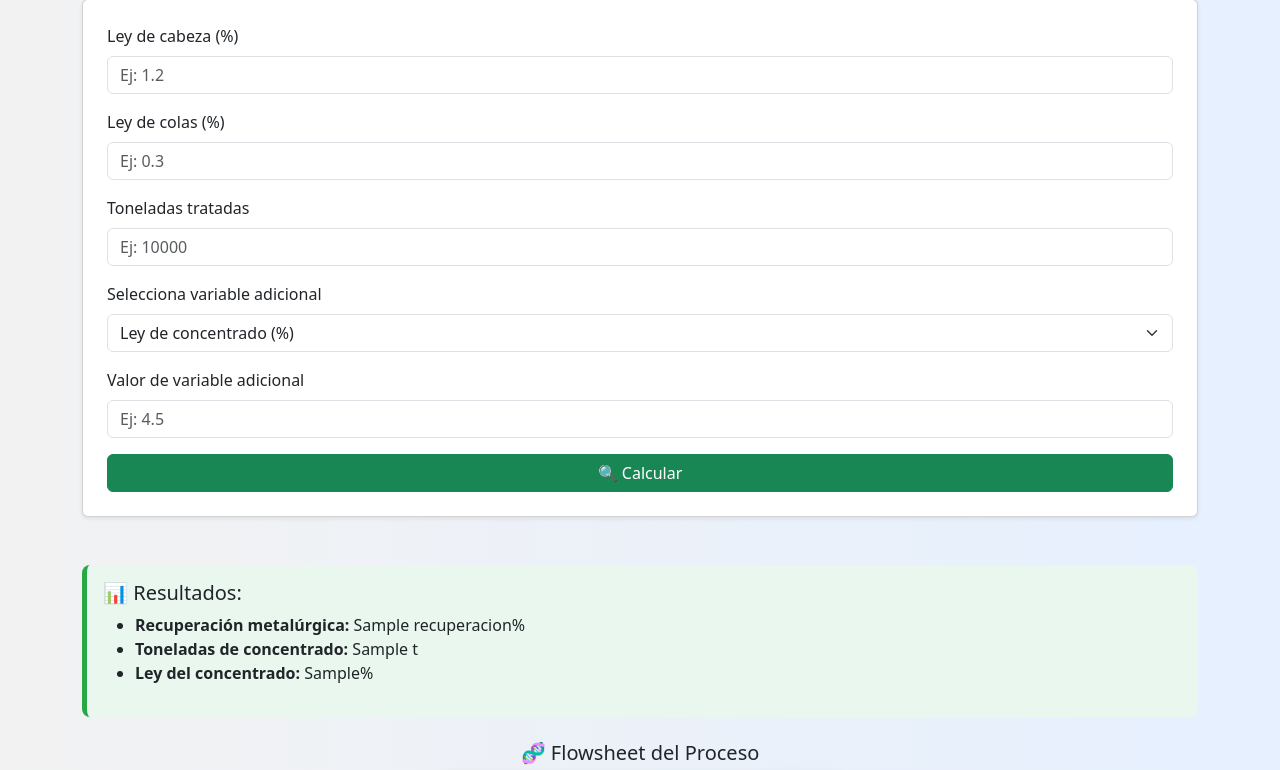
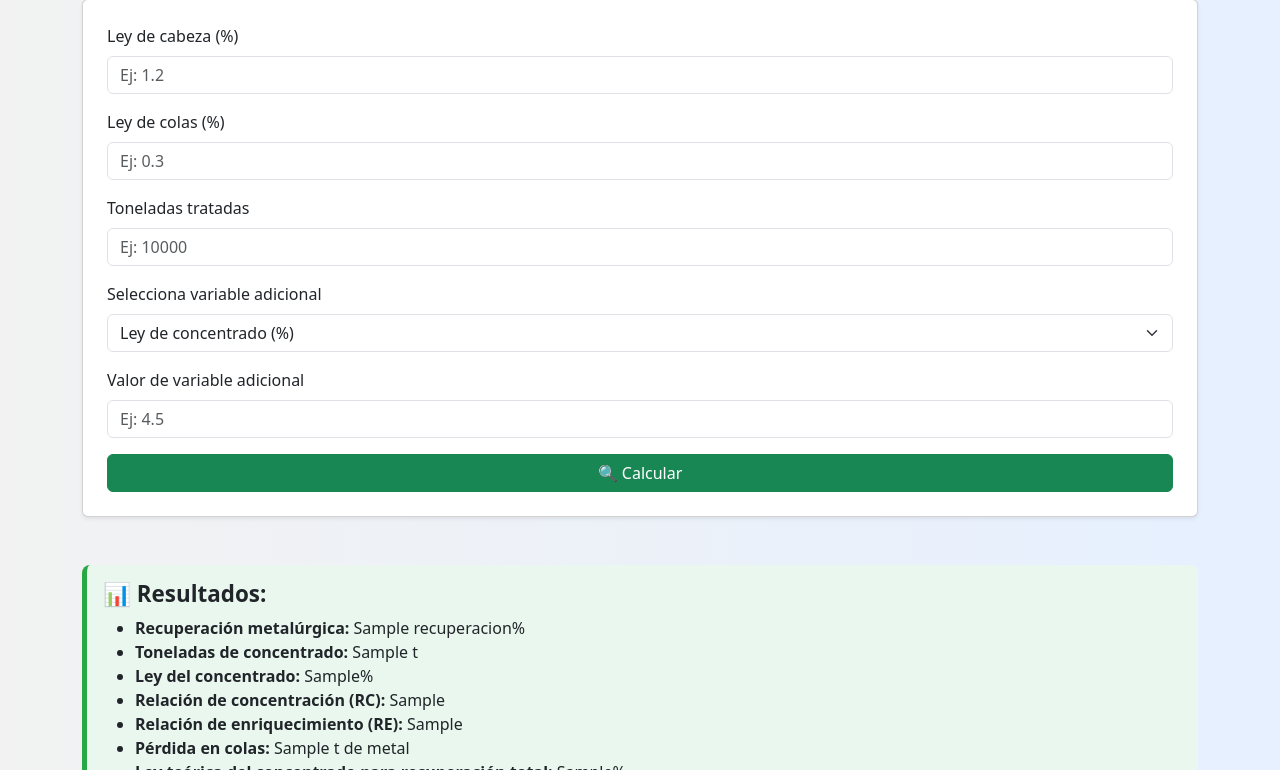
Before and after one commit to JorgeJC84/calculadora-metalurgica-v2, a Flask app: template templates/index.html in a window 1280 px wide. Shown: the part 111-881 px from the top of the page. Run offline with Flask 3, Linux system fonts and the light colour scheme; the template is opened without the code that fills it: most values are stand-ins (such as "Sample title", 1, 10 or a date in 2020); grey boxes marked "Sample" are stand-in pictures.

Commit message:
index.html

```diff
--- a/templates/index.html
+++ b/templates/index.html
@@ -16,6 +16,11 @@
             border-left: 5px solid #28a745;
             padding: 1rem;
             border-radius: 0.5rem;
+        }
+        .titulo {
+            font-size: 1.4rem;
+            font-weight: 600;
+            margin-bottom: 0.5rem;
         }
     </style>
 </head>
@@ -56,14 +61,26 @@
                 {% if resultado.error %}
                     <p class="text-danger">{{ resultado.error }}</p>
                 {% else %}
-                    <h5>📊 Resultados:</h5>
-                    <ul>
+                    <h5 class="titulo">📊 Resultados:</h5>
+                    <ul class="mb-2">
                         <li><strong>Recuperación metalúrgica:</strong> {{ resultado.recuperacion }}%</li>
                         {% if resultado.toneladas_concentrado %}
                             <li><strong>Toneladas de concentrado:</strong> {{ resultado.toneladas_concentrado }} t</li>
                         {% endif %}
                         {% if resultado.ley_concentrado %}
                             <li><strong>Ley del concentrado:</strong> {{ resultado.ley_concentrado }}%</li>
+                        {% endif %}
+                        {% if resultado.RC %}
+                            <li><strong>Relación de concentración (RC):</strong> {{ resultado.RC }}</li>
+                        {% endif %}
+                        {% if resultado.RE %}
+                            <li><strong>Relación de enriquecimiento (RE):</strong> {{ resultado.RE }}</li>
+                        {% endif %}
+                        {% if resultado.perdida_colas is not none %}
+                            <li><strong>Pérdida en colas:</strong> {{ resultado.perdida_colas }} t de metal</li>
+                        {% endif %}
+                        {% if resultado.ley_teorica_conc %}
+                            <li><strong>Ley teórica del concentrado para recuperación total:</strong> {{ resultado.ley_teorica_conc }}%</li>
                         {% endif %}
                     </ul>
                 {% endif %}
@@ -73,7 +90,7 @@
         {% if imagen %}
             <div class="text-center mt-4">
                 <h5>🧬 Flowsheet del Proceso</h5>
-                <img src="{{ url_for('static', filename='flowsheet.png') }}" class="img-fluid rounded shadow" alt="Flowsheet generado" style="max-width: 700px;">
+                <img src="{{ imagen }}" class="img-fluid rounded shadow" alt="Flowsheet generado" style="max-width: 700px;">
             </div>
         {% endif %}
     </div>
```
